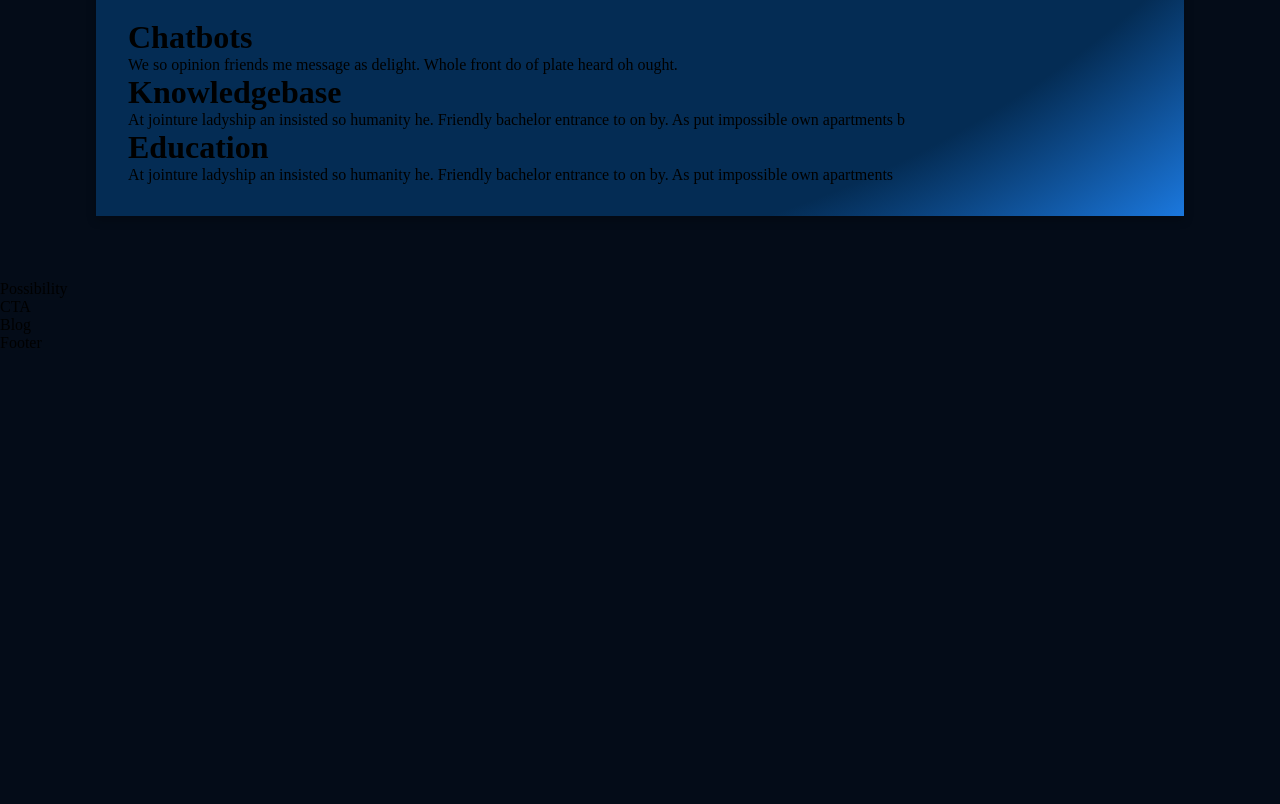
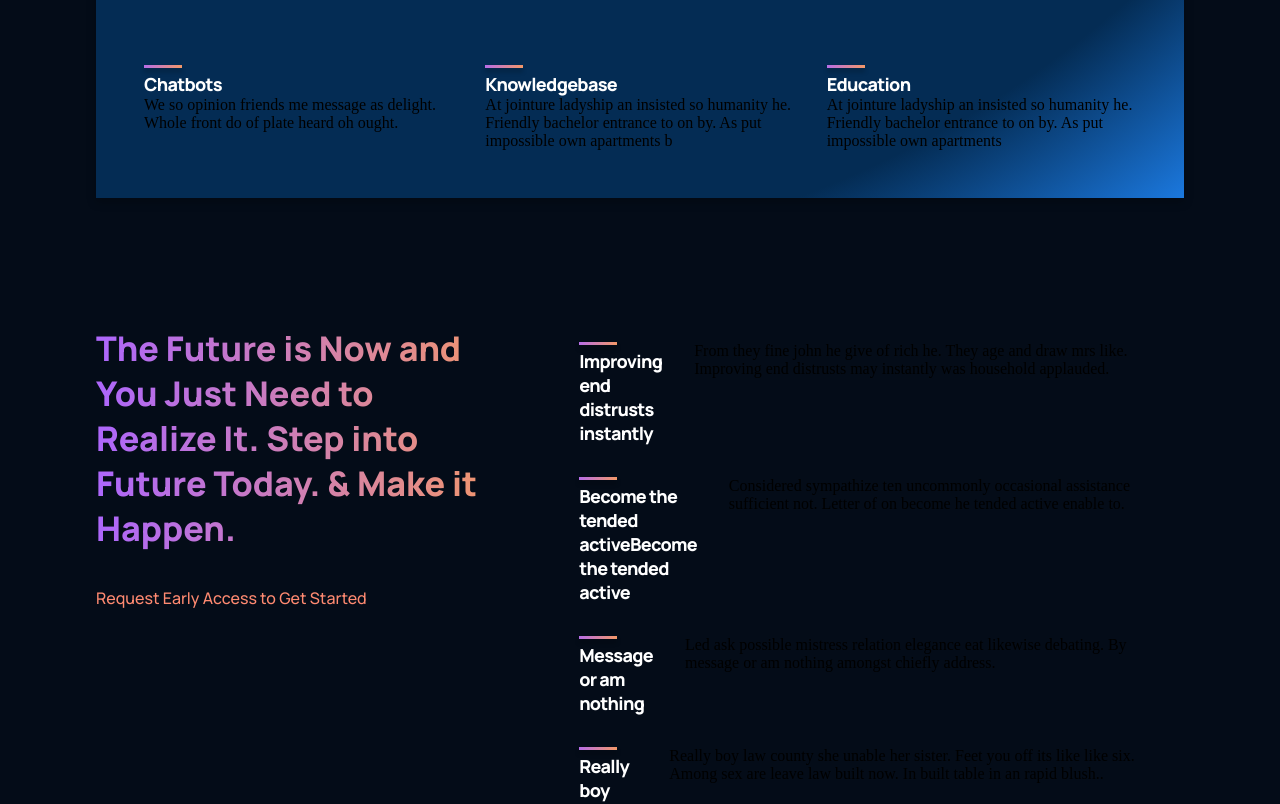
Before and after one commit to RosaMoran/modern-x, a React (Create React App) app: page / in a window 1280 px wide. Shown: the part 1440-2244 px from the top of the page. Before the commit the page ends 1792 px from the top, so only its background shows below. Built offline with nearby package versions, Linux system fonts and the light colour scheme.

Commit message:
making progress III

```diff
--- a/src/App.js
+++ b/src/App.js
@@ -1,6 +1,6 @@
 import React from 'react'
 
-import { Blog, Feature, Footer, Header, Possibility, WhatGPT3} from './containers';
+import { Blog, Features, Footer, Header, Possibility, WhatGPT3} from './containers';
 import { CTA, Brand, Navbar} from './components';
 import './App.css';
 
@@ -13,7 +13,7 @@
       </div>
       <Brand/>
       <WhatGPT3/>
-      <Feature/>
+      <Features/>
       <Possibility/>
       <CTA/>
       <Blog/>
--- a/src/components/feature/Feature.jsx
+++ b/src/components/feature/Feature.jsx
@@ -1,9 +1,17 @@
-import './feature.css'
+import './feature.css';
 import React from 'react'
 
-const Feature = () => {
+const Feature = ( {title, text}) => {
   return (
-    <div>Feature</div>
+    <div className="gpt3__features-container__feature">
+      <div className="gpt3__features-container__feature-title">
+        <div/>
+        <h1>{title}</h1>
+      </div>
+      <div className="gpt3__features-container__feature-text">
+        {text}
+      </div>
+    </div>
   )
 }
 
--- a/src/components/feature/feature.css
+++ b/src/components/feature/feature.css
@@ -0,0 +1,62 @@
+.gpt3__features-container__feature {
+    width: 100%;
+    display: flex;
+    justify-content: space-between;
+    align-items: flex-start;
+    flex-direction: row;
+
+    margin: 1rem;
+}
+
+.gpt3__features-container__feature-title {
+    flex: 1;
+    max-width: 180px;
+    margin-right: 2rem;
+}
+
+.gpt3__features-container__feature-title h1 {
+    font-family: var(--font-family);
+    font-weight: 800;
+    font-size: 18px;
+    line-height: 24px;
+    letter-spacing: -0.04em;
+    color: #fff;
+}
+
+.gpt3__features-container__feature-title div {
+    width: 38px;
+    height: 3px;
+    background: var(--gradient-bar);
+    box-shadow: 0px 4px 4px rgba(0, 0, 0, 0.25);
+    margin-bottom: 0.25rem;
+}
+
+.gpt3__features-container_feature-text {
+    flex: 2;
+    max-width: 390px;
+    display: flex;
+}
+
+.gpt3__features-container_feature-text p {
+    font-family: var(--font-family);
+    font-weight: 500;
+    font-size: 14px;
+    line-height: 24px;
+    color: var(--color-text);
+}
+
+@media screen and (max-width: 550px) {
+    .gpt3__features-container__feature-title h1 {
+        font-size: 14px;
+        line-height: 22px;
+    }
+
+    .gpt3__features-container_feature-text p {
+        font-size: 12px;
+        line-height: 20px;
+    }
+
+    .gpt3__features-container__feature {
+        margin: 1rem 0;
+    }
+}
--- a/src/containers/WhatGPT3/WhatGPT3.jsx
+++ b/src/containers/WhatGPT3/WhatGPT3.jsx
@@ -1,13 +1,13 @@
 import './whatGPT3.css';
 
 import React from 'react'
-import Feature from '../features/Feature';
+import Feature from '../../components/feature/Feature';
 
 const WhatGPT3 = () => {
   return (
     <div className="gpt3__whatgpt3 section__margin" id="whpt3">
      <div className="gpt3__whatgpt3-feature">
-       <Feature title="What is GPT-3" text="We so opinion friends me message as delight. Whole front do of plate heard oh ought. His defective nor convinced residence own. Connection has put impossible own apartments boisterous. At jointure ladyship an insisted so humanity he. Friendly bachelor entrance to on by."/>
+       <Feature title="What is GPT-3" text="We so opinion friends me message as delight. Whole front do of plate heard oh ought. His defective nor convinced residence own. Connection has put impossible own apartments boisterous. At jointure ladyship an insisted so humanity he. Friendly bachelor entrance to on by"/>
      </div>
      <div className="gpt3__whatgpt3-heading">
        <h1 className="gradient__text">The possibilities are beyond your imagination</h1>
--- a/src/containers/features/Feature.jsx
+++ b/src/containers/features/Feature.jsx
@@ -1,18 +1,42 @@
-import './feature.css';
+import './feature.css'
 import React from 'react'
+import Feature from '../../components/feature/Feature'
 
-const Feature = ( {title, text}) => {
+
+const featuresData = [{
+  title: 'Improving end distrusts instantly',
+  text: 'From they fine john he give of rich he. They age and draw mrs like. Improving end distrusts may instantly was household applauded.'
+},
+
+{
+  title: 'Become the tended activeBecome the tended active',
+  text: 'Considered sympathize ten uncommonly occasional assistance sufficient not. Letter of on become he tended active enable to.'
+},
+{
+  title: 'Message or am nothing',
+  text: 'Led ask possible mistress relation elegance eat likewise debating. By message or am nothing amongst chiefly address.'
+},
+{
+  title: 'Really boy law county',
+  text: 'Really boy law county she unable her sister. Feet you off its like like six. Among sex are leave law built now. In built table in an rapid blush..'
+}
+
+];
+
+const Features = (props) => {
   return (
-    <div className="gpt3__features-container">
-      <div className="gpt3__features-container__feature-title">
-        <div/>
-        <h1>{title}</h1>
+    <div className="gpt3__features section__padding" id="features">
+      <div className="gpt3__features-heading">
+        <h1 className="gradient__text">The Future is Now and You Just Need to Realize It. Step into Future Today. & Make it Happen.</h1>
+        <p>Request Early Access to Get Started</p>
       </div>
-      <div className="gpt3__features-container__feature-text">
-        {text}
+      <div className="gpt3__features-container">
+        {featuresData.map((item,index)=>(
+          <Feature title={item.title} text={item.text} key={item.title + index}/>
+        ))}
       </div>
     </div>
   )
 }
 
-export default Feature
+export default Features
--- a/src/containers/features/feature.css
+++ b/src/containers/features/feature.css
@@ -1,12 +1,60 @@
-.gpt__features-container__feature{
+.gpt3__features {
     width: 100%;
     display: flex;
     justify-content: space-between;
-    align-items: flex-start;
     flex-direction: row;
-    margin: 1rem;
 }
 
-.gpt__features-container__feature{
+.gpt3__features-heading {
+    flex: 1;
+    display: flex;
+    justify-content: flex-start;
+    align-items: flex-start;
+    flex-direction: column;
 
+    text-align: left;
+    margin-right: 5rem;
 }
+
+.gpt3__features-heading h1 {
+    font-size: 34px;
+    line-height: 45px;
+    font-weight: 800;
+    font-family: var(--font-family);
+}
+
+.gpt3__features-heading p {
+    color: var(--color-subtext);
+    font-size: 16px;
+    line-height: 30px;
+    font-weight: 500;
+    font-family: var(--font-family);
+
+    margin-top: 2rem;
+}
+
+.gpt3__features-container {
+    flex: 1.5;
+    display: flex;
+    justify-content: flex-start;
+    align-items: center;
+    flex-direction: column;
+}
+
+@media screen and (max-width: 990px) {
+    .gpt3__features {
+        flex-direction: column;
+    }
+
+    .gpt3__features-heading {
+        margin: 0 0 2rem 0;
+    }
+}
+
+
+@media screen and (max-width: 550px) {
+    .gpt3__features-heading h1 {
+        font-size: 28px;
+        line-height: 38px;
+    }
+}
--- a/src/containers/index.js
+++ b/src/containers/index.js
@@ -1,5 +1,5 @@
 export { default as Blog } from './blog/Blog';
-export { default as Feature } from './features/Feature';
+export { default as Features } from './features/Feature';
 export { default as Footer } from './footer/Footer';
 export { default as Header } from './header/Header';
 export { default as Possibility } from './possibility/Possibility';
```
